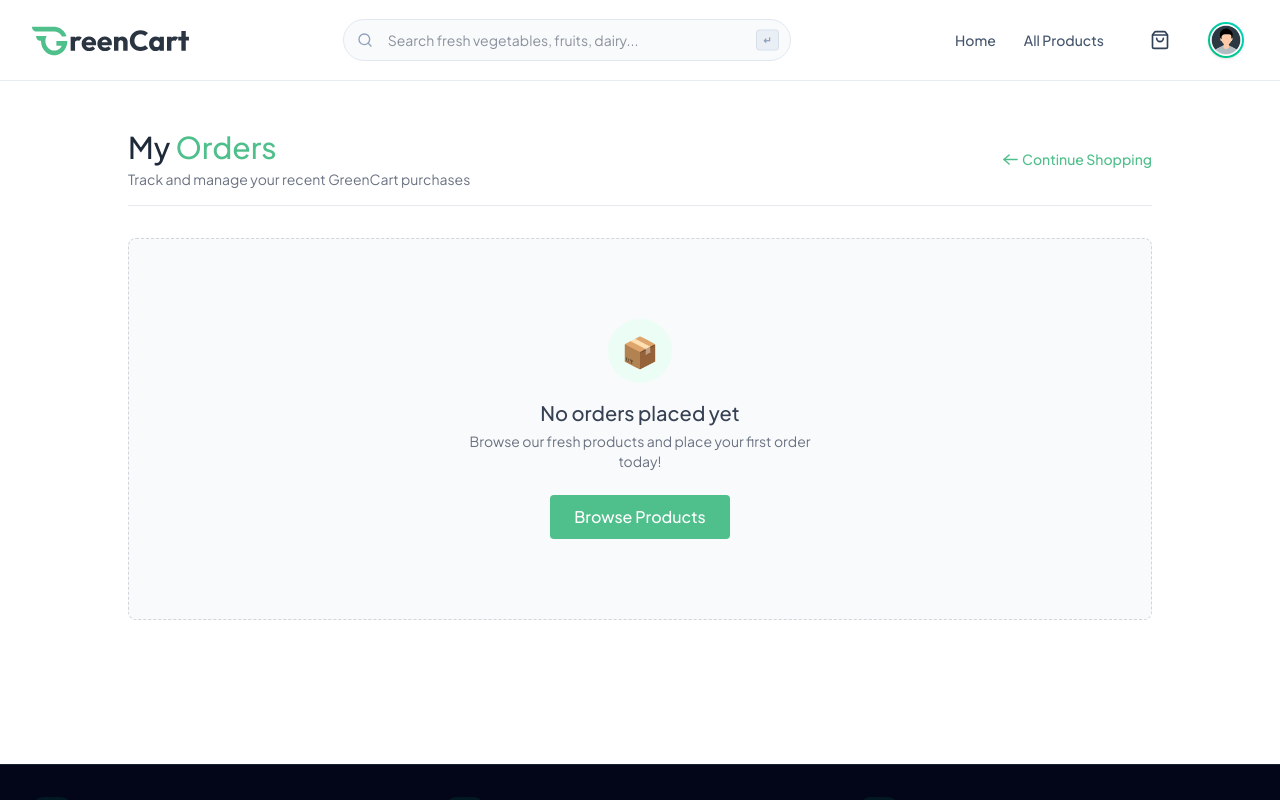
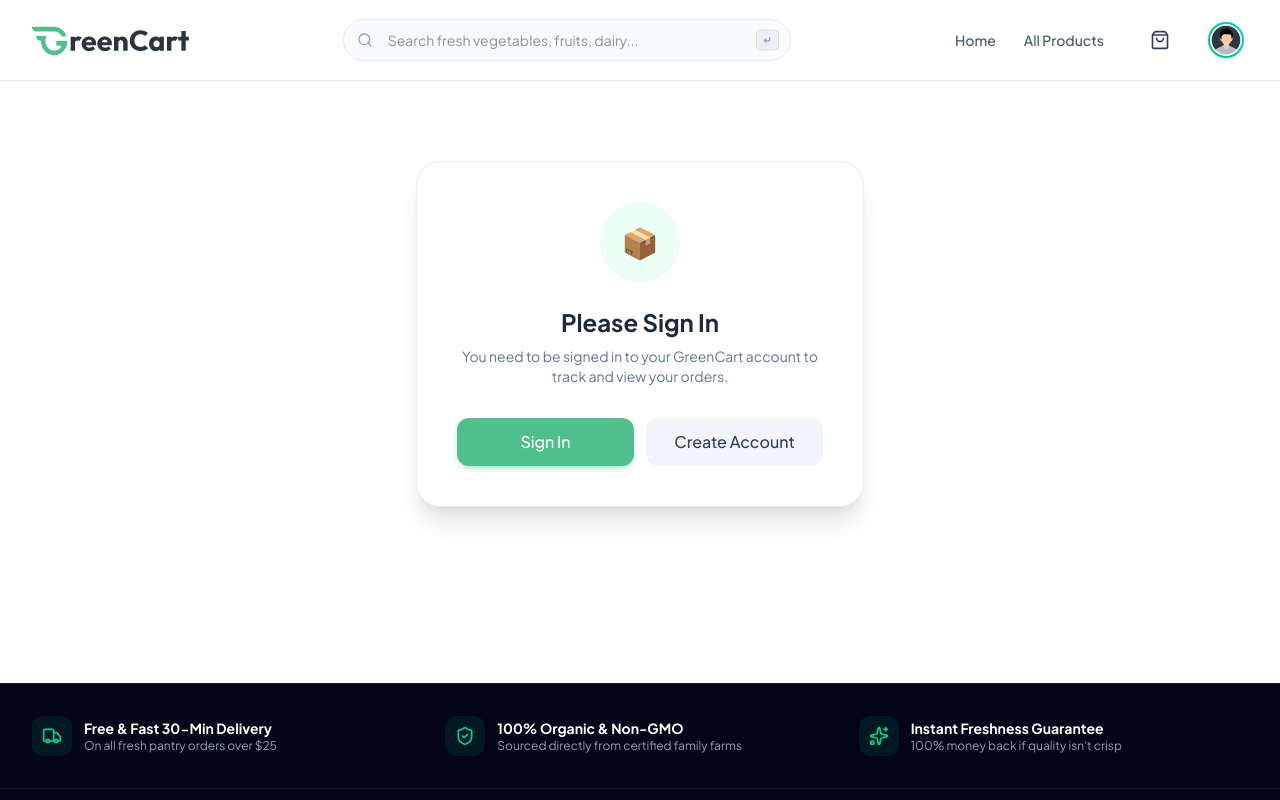
Before and after one commit to AyanBhuyan700/GreenCart, a React (Vite) app in the folder Frontend/: page /orders in a window 1280 px wide. Shown: the top 800 px of the page. Built offline with nearby package versions, Linux system fonts and the light colour scheme.

Commit message:
feat: implement user authentication checks and reset orders on login/logout

```diff
--- a/Frontend/src/containers/Orders.jsx
+++ b/Frontend/src/containers/Orders.jsx
@@ -5,14 +5,50 @@ import Footer from "../components/Footer";
 
 function Orders() {
     const navigate = useNavigate();
-    const { orders, getUserOrders } = useContext(ShopContext);
+    const context = useContext(ShopContext);
+    const token = context?.token || localStorage.getItem("token");
+    const { orders = [], getUserOrders } = context || {};
 
     useEffect(() => {
-        if (getUserOrders) {
+        if (token && getUserOrders) {
             getUserOrders();
         }
         window.scrollTo({ top: 0, behavior: "smooth" });
-    }, []);
+    }, [token]);
+
+    const activeToken = token || localStorage.getItem("token");
+    if (!activeToken) {
+        return (
+            <>
+                <div className="max-w-4xl mx-auto px-4 py-20 text-center min-h-[60vh] flex items-center justify-center">
+                    <div className="bg-white rounded-3xl p-10 border border-slate-200/80 shadow-xl max-w-md w-full">
+                        <div className="w-20 h-20 mx-auto rounded-full bg-emerald-50 flex items-center justify-center text-3xl mb-6">
+                            📦
+                        </div>
+                        <h2 className="text-2xl font-bold text-slate-800">Please Sign In</h2>
+                        <p className="text-sm text-slate-500 mt-2">
+                            You need to be signed in to your GreenCart account to track and view your orders.
+                        </p>
+                        <div className="mt-8 flex flex-col sm:flex-row gap-3">
+                            <Link
+                                to="/login"
+                                className="flex-1 bg-[#4fbf8b] hover:bg-[#43a678] text-white py-3 px-6 rounded-xl font-medium transition shadow-md shadow-emerald-600/20 text-center"
+                            >
+                                Sign In
+                            </Link>
+                            <Link
+                                to="/register"
+                                className="flex-1 bg-slate-100 hover:bg-slate-200 text-slate-700 py-3 px-6 rounded-xl font-medium transition text-center"
+                            >
+                                Create Account
+                            </Link>
+                        </div>
+                    </div>
+                </div>
+                <Footer />
+            </>
+        );
+    }
 
     const formatDate = (isoString) => {
         if (!isoString) return "Recently";
--- a/Frontend/src/containers/Register.jsx
+++ b/Frontend/src/containers/Register.jsx
@@ -7,7 +7,7 @@ import { ShopContext } from "../context/ShopContext";
 import { Loader2, AlertCircle } from "lucide-react";
 
 function Register() {
-    const { url, setToken, setRole, setUser, setProfileImage, fetchUserProfile } = useContext(ShopContext);
+    const { url, setToken, setRole, setUser, setProfileImage, fetchUserProfile, setOrders } = useContext(ShopContext);
     const [form, setForm] = useState({ username: "", email: "", password: "" });
     const [showPassword, setShowPassword] = useState(false);
     const [isLoading, setIsLoading] = useState(false);
@@ -39,6 +39,10 @@ function Register() {
         try {
             const response = await axios.post(`${url}/api/user/register`, form);
             toastr.success("Account created successfully!", "Success");
+
+            // Reset orders for new user
+            if (setOrders) setOrders([]);
+            localStorage.removeItem("orders");
 
             const token = response.data.token;
             localStorage.setItem("token", token);
--- a/Frontend/src/context/ShopContext.jsx
+++ b/Frontend/src/context/ShopContext.jsx
@@ -62,6 +62,9 @@ const ShopContextProvider = (props) => {
       getUserCart();
       getUserOrders();
       fetchUserProfile();
+    } else {
+      setOrders([]);
+      setCartItem({});
     }
   }, [token]);
 
@@ -283,15 +286,24 @@ const ShopContextProvider = (props) => {
   // Fetch orders directly from MongoDB database
   const getUserOrders = async () => {
     const activeToken = token || localStorage.getItem("token");
-    if (!activeToken) return [];
+    if (!activeToken) {
+      setOrders([]);
+      return [];
+    }
     try {
       const res = await axios.get(`${url}/api/order/userorders`, { headers: { token: activeToken } });
-      if (res.data.success && Array.isArray(res.data.orders)) {
+      if (res.data?.success && Array.isArray(res.data.orders)) {
         setOrders(res.data.orders);
         return res.data.orders;
+      } else {
+        setOrders([]);
+        return [];
       }
     } catch (err) {
-      console.error("User orders fetch error:", err);
+      if (err.response?.status === 401) {
+        setOrders([]);
+      }
+      console.warn("User orders fetch:", err?.response?.data?.message || err.message);
     }
     return [];
   };
```
